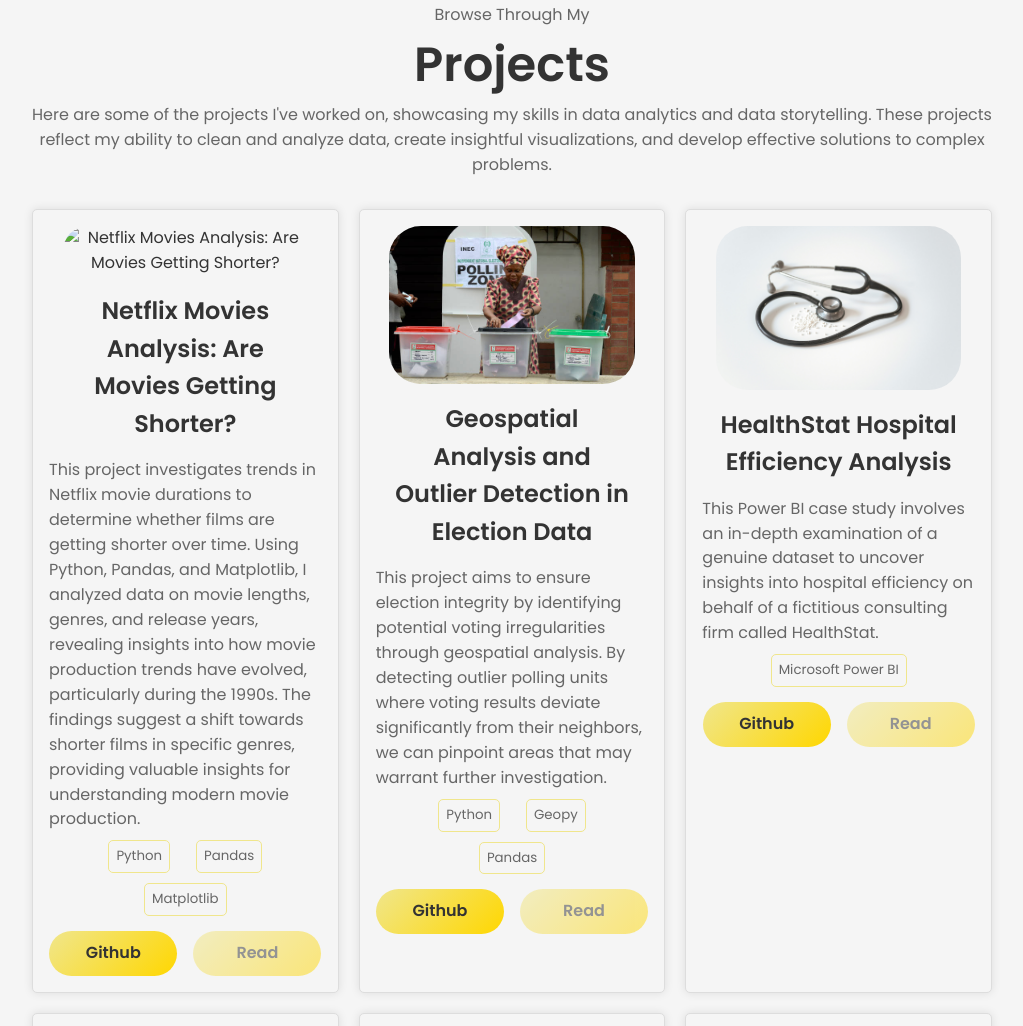
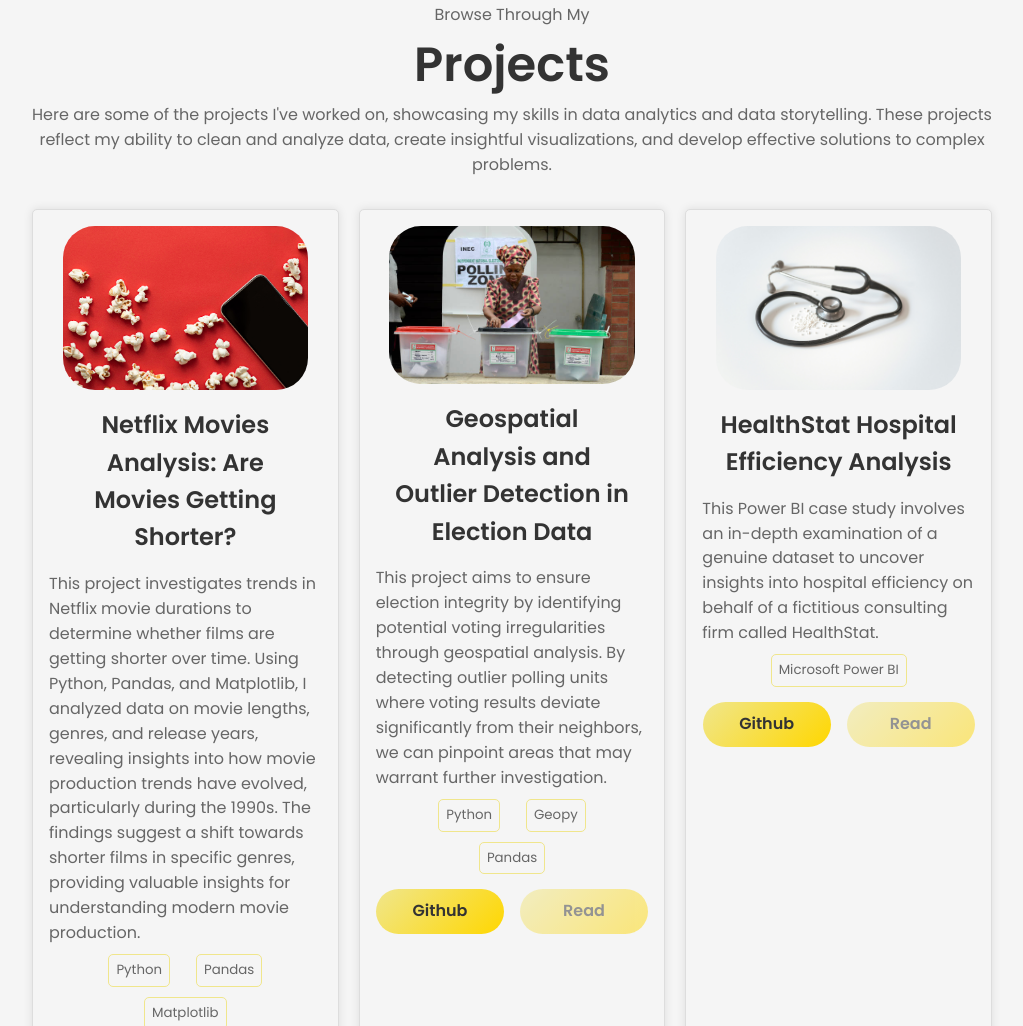
Before and after one commit to yanny-alt/favourigwezeke.github.io, a plain HTML site: page index.html in a window 1280 px wide. Shown: the part 2547-3573 px from the top of the page, without its empty margins (128-1151 px from the left). Drawn offline with Linux system fonts and the light colour scheme; grey boxes are pictures that could not be loaded.

Commit message:
Add files via upload

```diff
--- a/index.html
+++ b/index.html
@@ -276,7 +276,7 @@
       <!-- Netflix Movies Analysis: Are Movies Getting Shorter? -->
       <div class="subdetail_container">
           <div class="article-container">
-              <img src="./assets/Investigating Netflix Movies" class="project-img" alt="Netflix Movies Analysis: Are Movies Getting Shorter?">
+              <img src="./assets/redpopcorn.jpg" class="project-img" alt="Netflix Movies Analysis: Are Movies Getting Shorter?">
           </div>
           <h2 class="project-title">Netflix Movies Analysis: Are Movies Getting Shorter?</h2>
           <p>This project investigates trends in Netflix movie durations to determine whether films are getting shorter over time. Using Python, Pandas, and Matplotlib, I analyzed data on movie lengths, genres, and release years, revealing insights into how movie production trends have evolved, particularly during the 1990s. The findings suggest a shift towards shorter films in specific genres, providing valuable insights for understanding modern movie production.</p>
```
